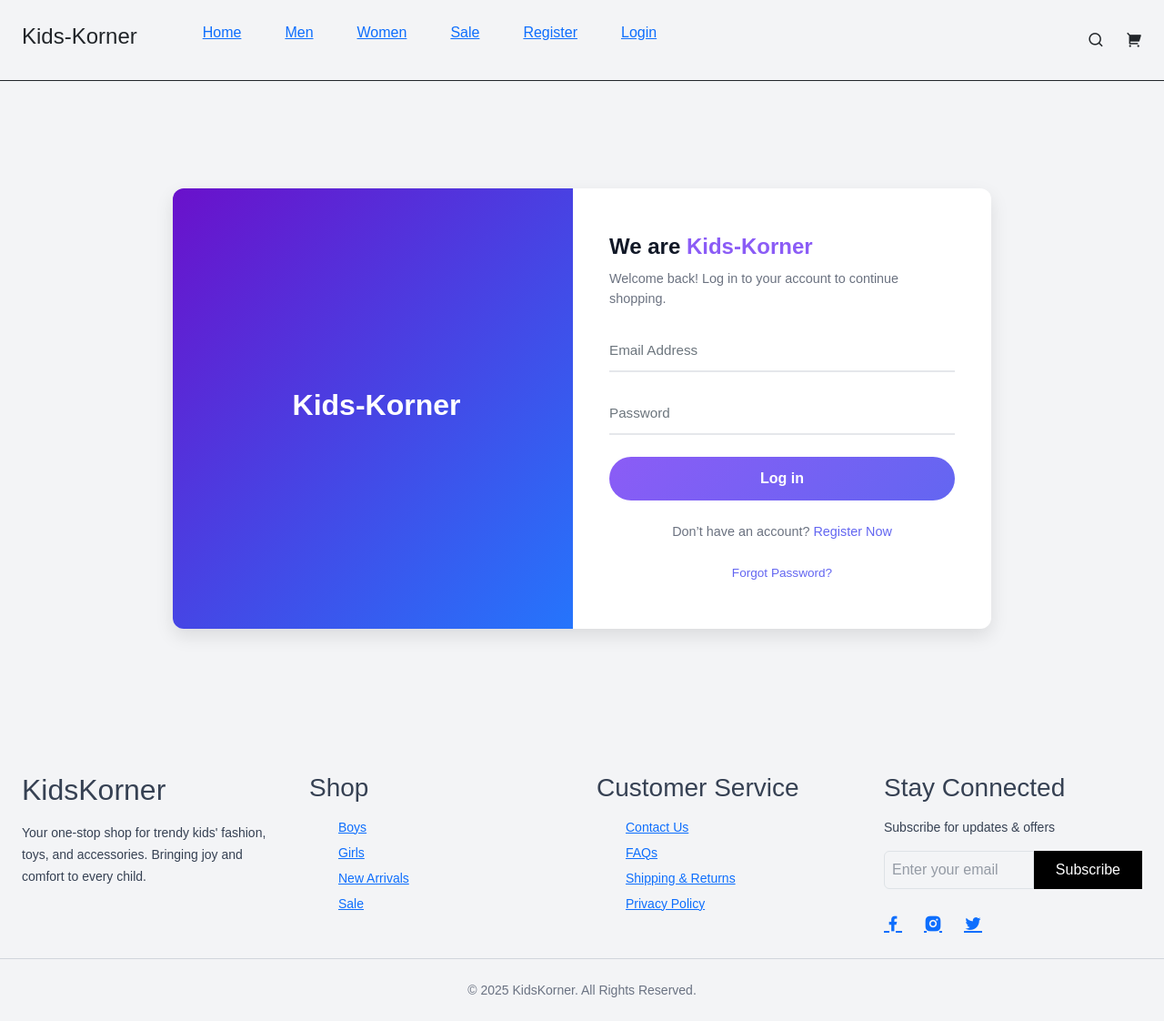
After one commit to ZalaNirbhay/KidsKorner, a PHP site: page /login.php in a window 1280 px wide. The commit adds this page. Shown: the whole page at 91% size. Run offline with PHP 8.4, Linux system fonts and the light colour scheme; some libraries are stand-ins or nearby versions.

Commit message:
login page created

```diff
--- a/database/db_connection.php
+++ b/database/db_connection.php
@@ -1,9 +1,10 @@
 <?php
 
-$con = mysqli_connect("localhost", "root", "",);
+$con = mysqli_connect("localhost", "root", "root",);
 
 try {
-    mysqli_select_db($con, "Kids_Korner");
+    mysqli_select_db($con,"Kids_Korner");
 } catch (Exception $e) {
     echo "Error in selecting database";
+    // echo "$e";
 }
--- a/index.php
+++ b/index.php
@@ -25,7 +25,6 @@ ob_start();
 </head>
 
 <body>
-  <h1>hello ji</h1>
 
 
   <script src="https://cdn.jsdelivr.net/npm/bootstrap@5.0.2/dist/js/bootstrap.bundle.min.js" integrity="sha384-MrcW6ZMFYlzcLA8Nl+NtUVF0sA7MsXsP1UyJoMp4YLEuNSfAP+JcXn/tWtIaxVXM" crossorigin="anonymous"></script>
--- a/layout.php
+++ b/layout.php
@@ -37,6 +37,7 @@ session_start();
           <li><a class="hover:text-gray-600" href="">Women</a></li>
           <li><a class="hover:text-gray-600" href="">Sale</a></li>
           <li><a class="hover:text-gray-600" href="register.php">Register</a></li>
+          <li><a class="hover:text-gray-600" href="login.php">Login</a></li>
         </ul>
       </div>
 
--- /dev/null
+++ b/login.php
@@ -0,0 +1,146 @@
+<?php
+// login.php
+ob_start();
+?>
+
+
+<style>
+    body {
+        background: #f3f4f6;
+        font-family: 'Poppins', sans-serif;
+    }
+
+    .login-wrapper {
+        max-width: 900px;
+        margin: auto;
+        min-height: 90vh;
+        display: flex;
+        align-items: center;
+        justify-content: center;
+    }
+
+    .login-card {
+        display: flex;
+        width: 100%;
+        border-radius: 12px;
+        overflow: hidden;
+        box-shadow: 0 8px 20px rgba(0,0,0,0.1);
+        background: #fff;
+    }
+
+    /* Left Panel */
+    .login-left {
+        flex: 1;
+        background: linear-gradient(135deg, #6a11cb, #2575fc);
+        display: flex;
+        align-items: center;
+        justify-content: center;
+        color: #fff;
+        padding: 30px;
+    }
+    .login-left h1 {
+        font-weight: 700;
+        font-size: 2rem;
+    }
+
+    /* Right Panel (Form) */
+    .login-right {
+        flex: 1;
+        padding: 50px 40px;
+    }
+
+    .login-right h2 {
+        font-size: 1.5rem;
+        font-weight: 700;
+        margin-bottom: 10px;
+        color: #111827;
+    }
+    .login-right p {
+        font-size: 0.9rem;
+        color: #6b7280;
+        margin-bottom: 25px;
+    }
+
+    /* Inputs - Underline Style */
+    .form-control {
+        border: none;
+        border-bottom: 2px solid #e5e7eb;
+        border-radius: 0;
+        box-shadow: none;
+        padding: 10px 0;
+        font-size: 0.95rem;
+    }
+    .form-control:focus {
+        border-color: #8b5cf6;
+        outline: none;
+        box-shadow: none;
+    }
+
+    /* Button */
+    .btn-kapadabazar {
+        background: linear-gradient(135deg, #8b5cf6, #6366f1);
+        color: #fff;
+        border: none;
+        padding: 12px;
+        font-weight: 600;
+        border-radius: 25px;
+        transition: all 0.3s ease;
+    }
+    .btn-kapadabazar:hover {
+        background: linear-gradient(135deg, #6366f1, #4338ca);
+    }
+
+    /* Footer Links */
+    .login-footer {
+        margin-top: 20px;
+        font-size: 0.85rem;
+        color: #6b7280;
+    }
+    .login-footer a {
+        color: #6366f1;
+        font-weight: 500;
+        text-decoration: none;
+    }
+    .login-footer a:hover {
+        text-decoration: underline;
+    }
+</style>
+
+<div class="login-wrapper">
+    <div class="login-card">
+
+        <!-- Left Panel -->
+        <div class="login-left">
+            <h1><i class="fa-solid fa-shirt me-2"></i> Kids-Korner</h1>
+        </div>
+
+        <!-- Right Panel -->
+        <div class="login-right">
+            <h2>We are <span style="color:#8b5cf6;">Kids-Korner</span></h2>
+            <p>Welcome back! Log in to your account to continue shopping.</p>
+
+            <form id="loginForm" method="post" action="check_login.php">
+                <div class="mb-4">
+                    <input type="email" class="form-control" id="email" name="email" placeholder="Email Address">
+                </div>
+
+                <div class="mb-4">
+                    <input type="password" class="form-control" id="password" name="password" placeholder="Password">
+                </div>
+
+                <button type="submit" class="btn w-100 btn-kapadabazar">Log in</button>
+            </form>
+
+            <div class="login-footer text-center mt-4">
+                <p>Don’t have an account? <a href="register.php">Register Now</a></p>
+                <a href="forgot_password.php">Forgot Password?</a>
+            </div>
+        </div>
+
+    </div>
+</div>
+
+<?php
+$content = ob_get_clean();
+include 'layout.php';
+?>
--- a/register.php
+++ b/register.php
@@ -11,7 +11,7 @@ if (isset($_POST['regbtn'])) {
     $profile_photo_tmp = $_FILES['profile_photo']['tmp_name'];
     // $token = bin2hex(random_bytes(50));
 
-    $q = "INSERT INTO `registration`(`fullname`, `email`, `password`, `mobile_number`, `gender`, `profile_picture`, `address`) VALUES ('$fullname','$email','$password',$mobile,'$gender','$profile_photo','$address')";
+    $q = "INSERT INTO `registration`(`fullname`, `email`, `password`, `mobile`, `gender`, `profile_picture`, `address`) VALUES ('$fullname','$email','$password',$mobile,'$gender','$profile_photo','$address')";
 
     if (mysqli_query($con, $q)) {
         if (!is_dir("images/profile_pictures")) {
```
